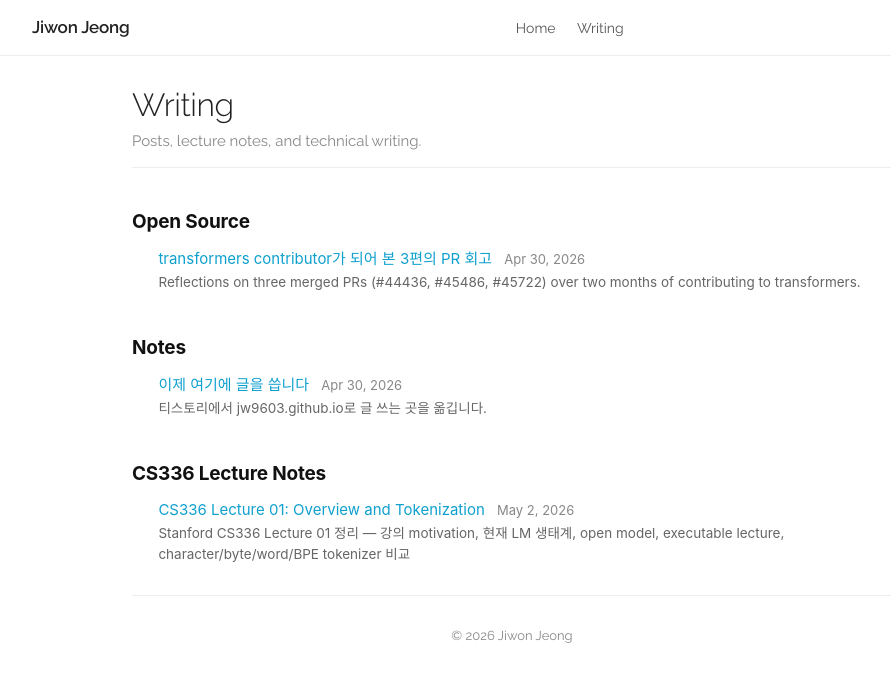
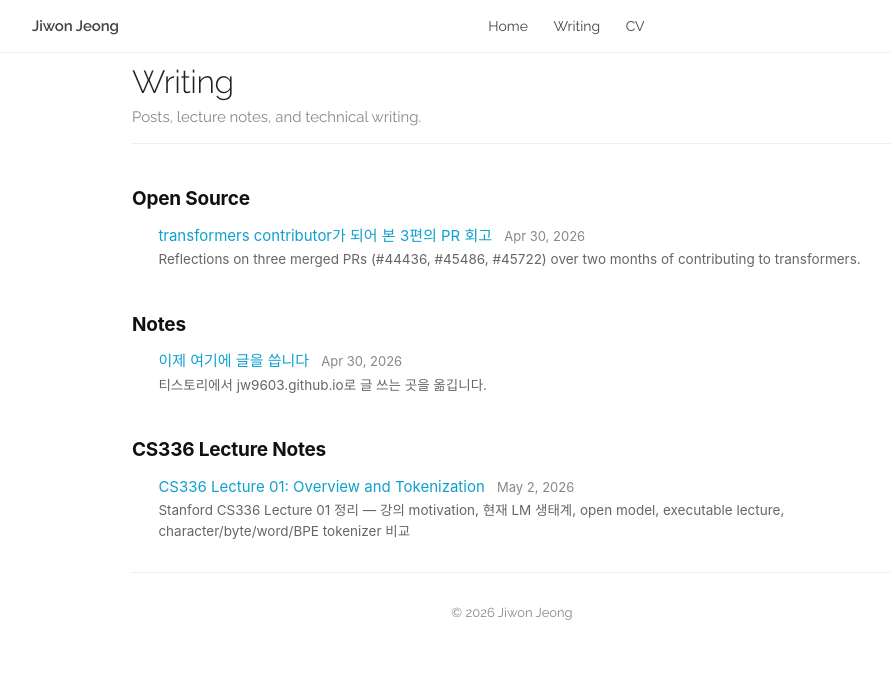
Before and after one commit to jw9603/jw9603.github.io, a Jekyll site: the page built from writing.html, in a window 1280 px wide. Shown: the top 682 px of the page, without its empty margins (128-1019 px from the left). Built offline with Jekyll 4.4.1, drawn with Linux system fonts in a browser that asks for light colours; a style sheet for code colours, icons or effects is not loaded.

Commit message:
fix: restore top nav on homepage and recover content lost in Jekyll migration
The previous migration commit was based on an older snapshot of index.html and silently reverted several recent changes:
- Top nav (Home / Writing / CV) on the homepage
- Hogun Park advisor link to hogunpark.com (was reverted to old sites.google URL)
- Apr 2026 News and Project entries for transformers PR #45722
- About paragraph trimmed to the recent simpler wording
- Mar 2022 News entry (M.S. start)

Restore the homepage to its true pre-migration content and unify the nav so note and post pages reuse the same .site-nav / .nav-* class structure already styled in style.css. Drop the duplicate site-nav block from notes.css and the homepage-only writing-group/-more styles that are no longer used.

```diff
--- a/_includes/site-header.html
+++ b/_includes/site-header.html
@@ -1,9 +1,10 @@
-<header class="site-nav">
-  <div class="container site-nav-inner">
-    <a href="{{ '/' | relative_url }}" class="site-nav-name">Jiwon Jeong</a>
-    <nav class="site-nav-links">
+<nav class="site-nav">
+  <div class="container nav-inner">
+    <a href="{{ '/' | relative_url }}" class="nav-brand">Jiwon Jeong</a>
+    <div class="nav-links">
       <a href="{{ '/' | relative_url }}">Home</a>
       <a href="{{ '/writing/' | relative_url }}">Writing</a>
-    </nav>
+      <a href="{{ '/cv.pdf' | relative_url }}" target="_blank">CV</a>
+    </div>
   </div>
-</header>
+</nav>
--- a/assets/css/notes.css
+++ b/assets/css/notes.css
@@ -1,40 +1,3 @@
-/* ===== Site nav (top bar on note pages) ===== */
-.site-nav {
-  border-bottom: 1px solid #eee;
-  padding: 14px 0;
-  margin-bottom: 20px;
-  background: #fff;
-}
-
-.site-nav-inner {
-  display: flex;
-  justify-content: space-between;
-  align-items: baseline;
-  flex-wrap: wrap;
-}
-
-.site-nav-name {
-  font-family: "Raleway", sans-serif;
-  font-size: 1.7rem;
-  font-weight: 600;
-  letter-spacing: -.02rem;
-  color: #222;
-}
-.site-nav-name:hover {
-  color: #fa8072;
-  text-decoration: none;
-}
-
-.site-nav-links a {
-  font-size: 1.4rem;
-  margin-left: 18px;
-  color: #555;
-}
-.site-nav-links a:hover {
-  color: #fa8072;
-  text-decoration: none;
-}
-
 /* ===== Narrower container for readability ===== */
 .container-narrow {
   max-width: 760px;
--- a/style.css
+++ b/style.css
@@ -233,13 +233,7 @@ a.button:hover,
   text-decoration: none;
 }
 
-/* ===== Writing section (home) ===== */
-.writing-group {
-  margin-bottom: 16px;
-}
-.writing-group-title {
-  margin-bottom: 6px !important;
-}
+/* ===== Writing list (used on /writing/) ===== */
 .writing-list {
   list-style: none;
   padding-left: 0;
@@ -254,10 +248,6 @@ a.button:hover,
   color: #888;
   font-size: 1.3rem;
   margin-left: 8px;
-}
-.writing-more {
-  margin-top: 12px;
-  font-size: 1.4rem;
 }
 
 /* ===== Footer ===== */
```
Also changed, not shown: index.html (+27 -41 lines).
